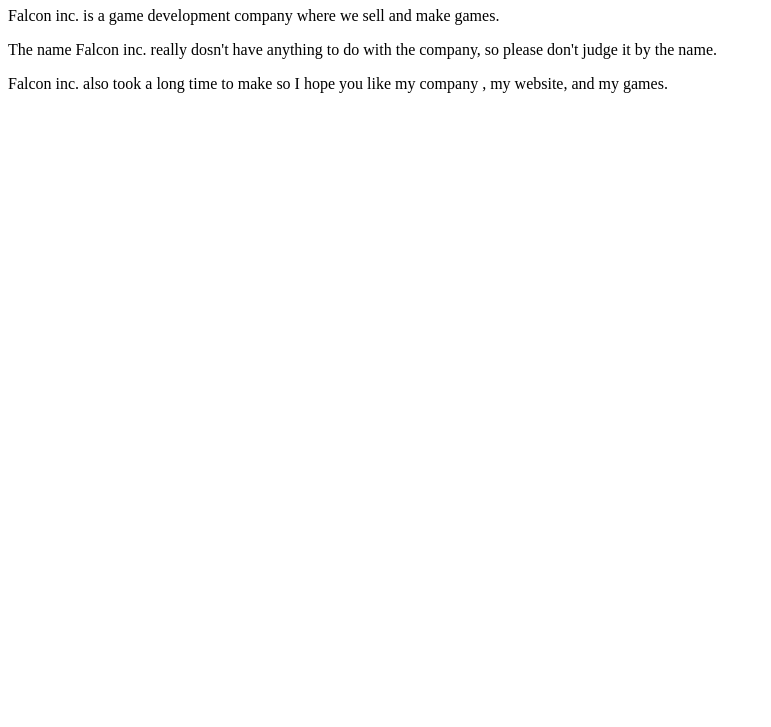
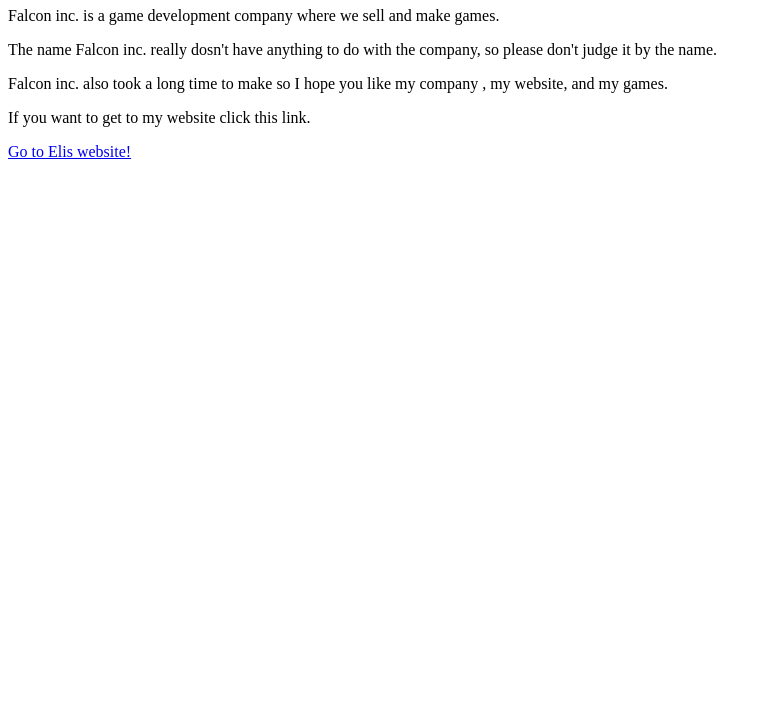
Before and after one commit to eliwk/eliwk.github.io, a plain HTML site: page index.html in a window 1280 px wide. Shown: the part 73-800 px from the top of the page, without its empty margins (0-771 px from the left). Drawn offline with Linux system fonts and the light colour scheme.

Commit message:
Update index.html

```diff
--- a/index.html
+++ b/index.html
@@ -13,7 +13,8 @@
     <p>Falcon inc. is a game development company where we sell and make games.</p>
     <p>The name Falcon inc. really dosn't have anything to do with the company, so     please don't judge it by the name.</p>
     <p>Falcon inc. also took a long time to make so I hope you like my company         , my website, and my games.</p>
-
+       <p>If you want to get to my website click this link.</p>
+	<a href= "http://eliwk.github.io">Go to Elis website!
 
 
 	</body>
```
